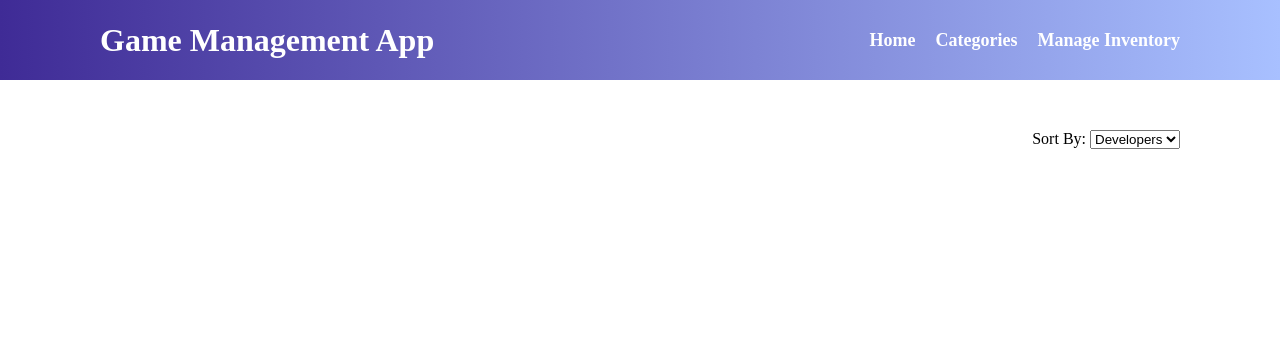
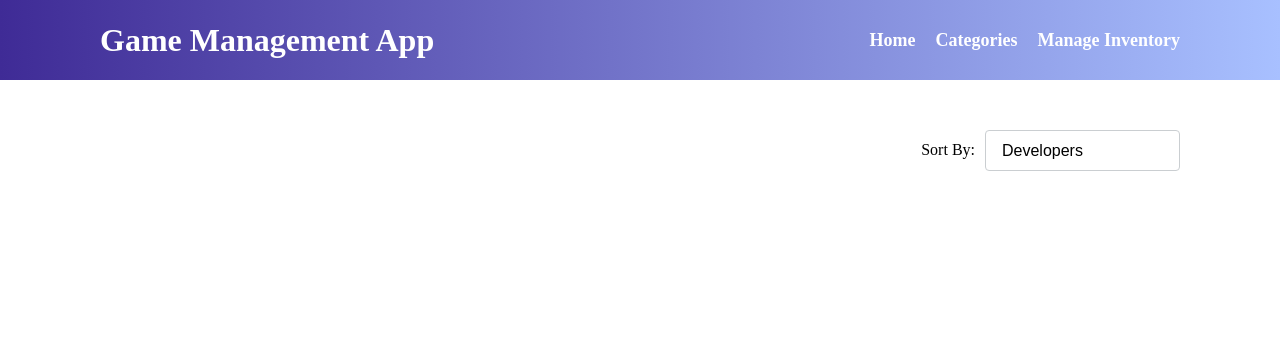
Before and after one commit to RogueGrim/gameMangement, a Node server app: template backend/views/categories.ejs in a window 1280 px wide. Shown: the top 340 px of the page. Run offline with Node 20, Linux system fonts and the light colour scheme; the template is opened without the code that fills it, so the values that code supplies are empty; some libraries are stand-ins or nearby versions.

Commit message:
styled inventory buttons

```diff
--- a/backend/views/layouts/editTable.ejs
+++ b/backend/views/layouts/editTable.ejs
@@ -65,7 +65,7 @@
                         </td>
                         <td>
                             <form action="/management/editGame/<%= item.game_id %>">
-                                <button type="submit">Edit</button>
+                                <button  class="editBtn" type="submit">Edit</button>
                             </form>
                         </td>
                     </tr>
--- a/backend/views/public/categories.css
+++ b/backend/views/public/categories.css
@@ -14,9 +14,9 @@
 }
 
 .cardContainer{
-    display: flex;
-    flex-direction: column;
-    gap: 10px;
+    display: grid;
+    grid-template-columns: 1fr 1fr;
+    gap: 20px;
 }
 
 .card{
@@ -43,10 +43,35 @@
 }
 
 .entry{
- background-color: rgb(224, 224, 224);
- padding: 20px;
+    background:white;
+    padding:25px;
+    border-radius:20px;
+    box-shadow: 0 10px 25px rgba(0,0,0,0.08);
 }
 
 .hidden{
     display: none;
 }
+
+.selector{
+    display: flex;
+    align-items: center;
+    min-width: 100px;
+    gap: 10px;
+}
+
+.selector label{
+    white-space: nowrap;
+}
+
+.selector select {
+  appearance: none;
+  width: 100%;
+  font-size: 1rem;
+  padding: 0.675em 6em 0.675em 1em;
+  background-color: #fff;
+  border: 1px solid #caced1;
+  border-radius: 0.25rem;
+  color: #000;
+  cursor: pointer;
+}
```
Also changed, not shown: backend/views/public/editTable.css (+6 -13 lines).
